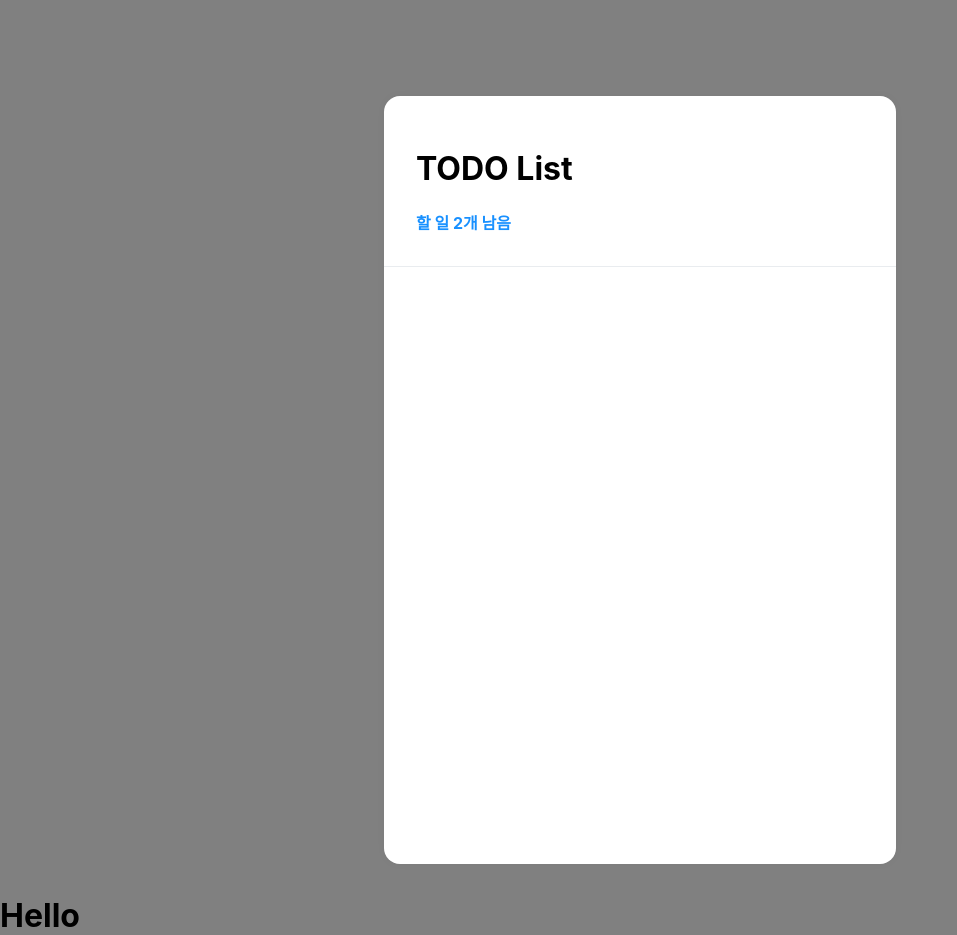
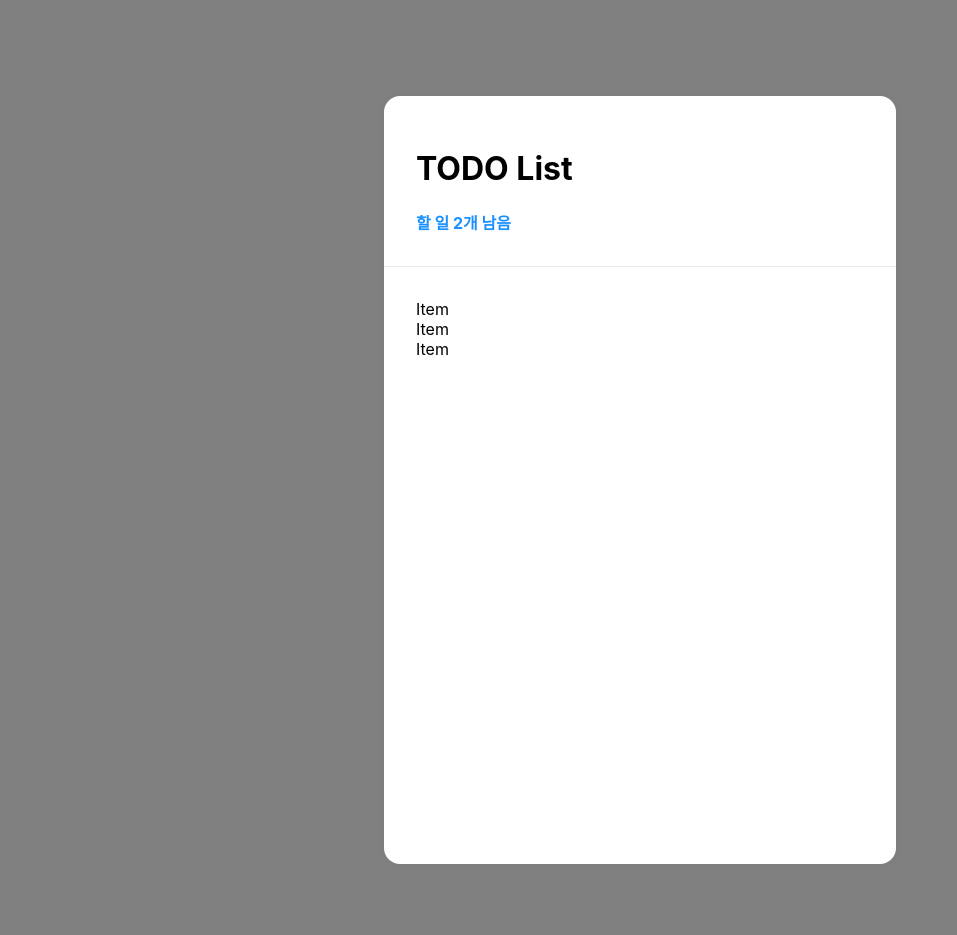
Before and after one commit to KIMSEUNGGYU/practice-client, a React (Create React App) app in the folder react-todo-list/: page / in a window 1280 px wide. Shown: the whole page, without its empty margins (0-957 px from the left). After the commit the page ends 896 px from the top, so only its background shows below. Built offline with nearby package versions, Linux system fonts and the light colour scheme.

Commit message:
[feat] todo list

```diff
--- a/react-todo-list/src/App.jsx
+++ b/react-todo-list/src/App.jsx
@@ -1,7 +1,8 @@
 import { css, Global } from '@emotion/react';
 
 import TodoTemplate from '@components/TodoTemplate';
-import TodoHead from '@components/TodoHead';
+import TodoHead from '@src/components/TodoHead';
+import TodoList from '@src/components/TodoList';
 
 function App() {
   return (
@@ -16,9 +17,8 @@ function App() {
       />
       <TodoTemplate>
         <TodoHead />
+        <TodoList />
       </TodoTemplate>
-
-      <h1>Hello</h1>
     </>
   );
 }
--- /dev/null
+++ b/react-todo-list/src/components/TodoItem.jsx
@@ -0,0 +1,7 @@
+import React from 'react';
+
+const TodoItem = () => {
+  return <div>Item</div>;
+};
+
+export default TodoItem;
--- /dev/null
+++ b/react-todo-list/src/components/TodoList.jsx
@@ -0,0 +1,23 @@
+import React from 'react';
+import styled from '@emotion/styled';
+import TodoItem from '@components/TodoItem';
+
+const ListTemplate = styled.div`
+  /* flex: 1 은 해당 공간 다 쓴다는 의미? */
+  flex: 1;
+  padding: 2em;
+  padding-bottom: 48px;
+  overflow-y: auto;
+`;
+
+const TodoList = ({ children }) => {
+  return (
+    <ListTemplate>
+      <TodoItem />
+      <TodoItem />
+      <TodoItem />
+    </ListTemplate>
+  );
+};
+
+export default TodoList;
```
